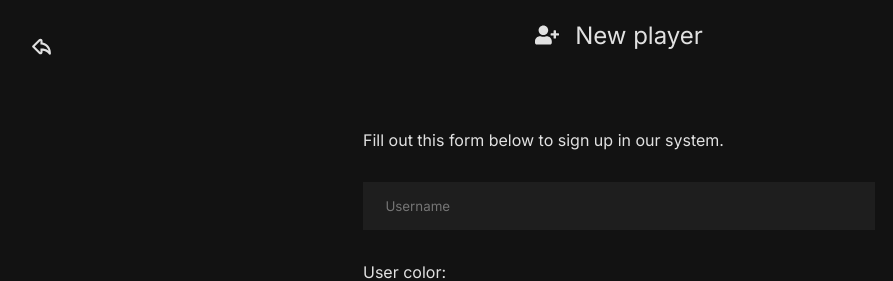
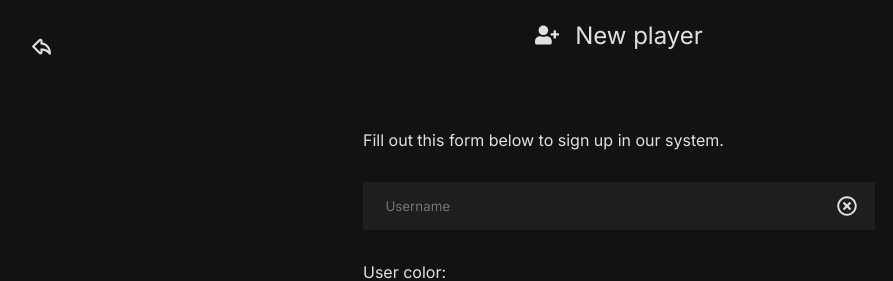
Before and after one commit to Diounata/tic-tac-toe, a Next.js app: page /players/new in a window 1280 px wide. Shown: the top 281 px of the page, without its empty margins (21-914 px from the left). Built offline with nearby package versions, Linux system fonts and the light colour scheme.

Commit message:
Add: Circle icon in inputs for deleting text

```diff
--- /dev/null
+++ b/src/Icons/DeleteCircle.tsx
@@ -0,0 +1,6 @@
+import { FaRegTimesCircle } from 'react-icons/fa';
+import { IconBaseProps } from 'react-icons';
+
+export default function DeleteCircle(props: IconBaseProps) {
+    return <FaRegTimesCircle {...props} />;
+}
--- a/src/pages/players/new.tsx
+++ b/src/pages/players/new.tsx
@@ -13,6 +13,7 @@ import WarningAlert from '@Components/Players/WarningAlert';
 import Header from '@Components/General/Header';
 
 import { usePlayers } from '@Contexts/PlayersContext';
+import DeleteCircle from '@Icons/DeleteCircle';
 
 type ColorProps = {
     hex: string;
@@ -34,6 +35,10 @@ export default function NewPlayerForm() {
 
     function updateColor(value: ColorProps): void {
         setColor(value);
+    }
+
+    function resetInputName(): void {
+        setName('');
     }
 
     function newPlayerButton(e): void {
@@ -79,12 +84,16 @@ export default function NewPlayerForm() {
                 <form action='/players/' className={styles.newContainer}>
                     <h4>Fill out this form below to sign up in our system.</h4>
 
+                    <div className={styles.inputContainer}>
                         <input
                             type='text' placeholder='Username' required
                             className={hasError.situation ? styles.inputNotFilled : ''}
                             onChange={e => setName(e.target.value)}
                             value={name}
                         />
+
+                        <DeleteCircle className={styles.deleteIcon} onClick={resetInputName} title='Reset' size={20} />
+                    </div>
 
                     <WarningAlert hasError={hasError} />
 
--- a/src/styles/Players/NewPlayer.module.scss
+++ b/src/styles/Players/NewPlayer.module.scss
@@ -8,7 +8,8 @@
 
     input[type='text'] {
         width: 100%;
-        padding: 1rem 1.4rem;
+        height: 100%;
+        padding: 1rem 3rem 1rem 1.4rem;
 
         background: var(--light-color);
         border: 0;
@@ -18,6 +19,26 @@
         &:focus {
             box-shadow: 10px 10px 5px rgba(0, 0, 0, 0.4);
         }
+    }
+}
+
+.inputContainer {
+    width: 100%;
+
+    display: flex;
+    align-items: center;
+}
+
+.deleteIcon {
+    justify-self: flex-end;
+    margin-left: -2.4rem;
+    z-index: 2;
+    cursor: pointer;
+
+    transition: 0.3s;
+
+    &:hover {
+        transform: scale(1.15);
     }
 }
 
```
Also changed, not shown: src/Components/Players/EditComponent.tsx (+11 -0 lines). Lines whose indentation alone changed are shown as unchanged.
